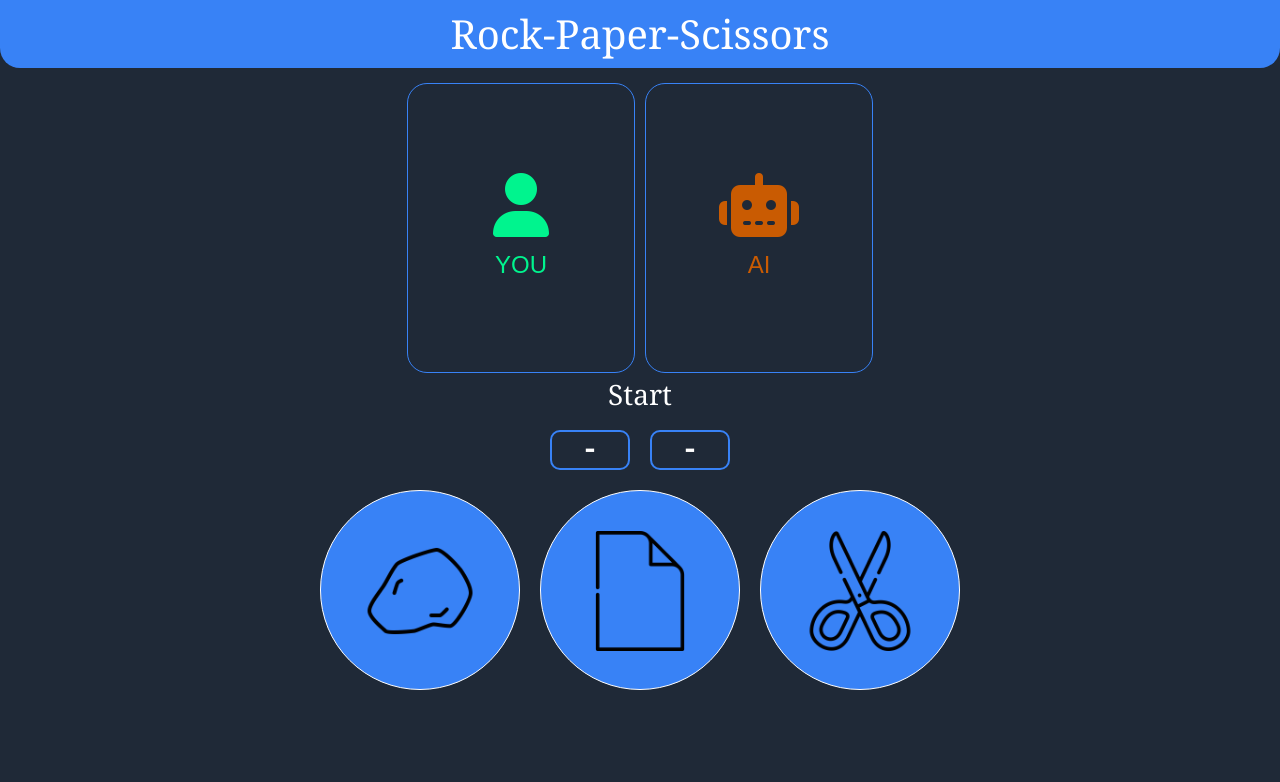
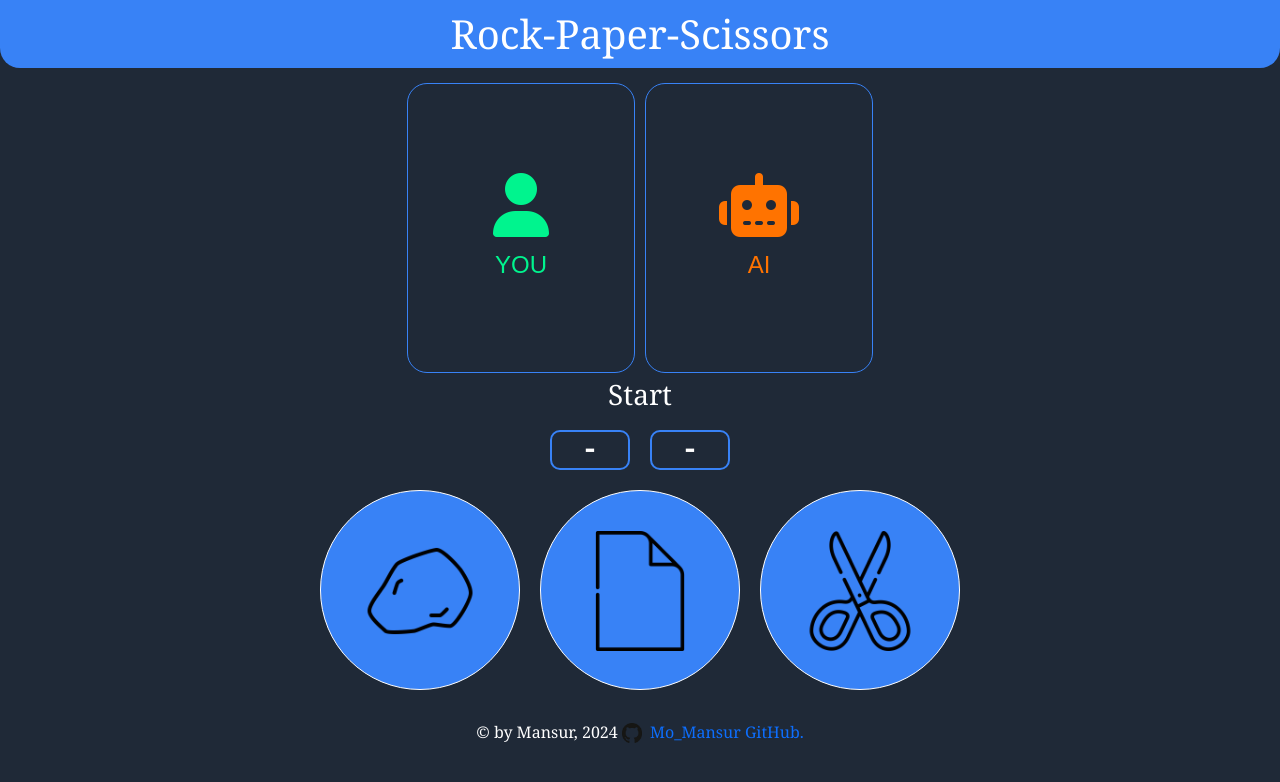
Before and after one commit to MoMansur/Rock-Paper-Scissors, a plain HTML site: page index.html in a window 1280 px wide. Drawn offline with nearby package versions, Linux system fonts and the light colour scheme.

Commit message:
Footer added

```diff
--- a/index.html
+++ b/index.html
@@ -74,5 +74,11 @@
 
 
 
+    <footer>&copy; by Mansur, 2024
+        <a href="https://github.com/MoMansur"
+            class="link-offset-2 link-offset-3-hover link-underline link-underline-opacity-0 link-underline-opacity-75-hover">
+            <img src="./img/github.png" alt="github"> Mo_Mansur GitHub.</a>
+    </footer>
+
 </body>
 </html>
--- a/style.css
+++ b/style.css
@@ -70,11 +70,17 @@ i{
 
 }
 
-span:active {
+button:active {
     transform: scale(0.96);
     background-color: #202e42;
 
 }
+img:active {
+    transform: scale(0.96);
+    background-color: #202e42;
+
+}
+
 
 img{
     width: 120px;
@@ -87,7 +93,8 @@ img{
 @media (max-width: 600px) {
     #choices{
         display: flex;
-        margin-top: 200px;
+        margin-top: auto;
+        margin-bottom: 20px;
         justify-content: center;
 
     }
@@ -125,7 +132,7 @@ img{
 .computer{
     font-size: 1.5rem;
     font-family:sans-serif;
-    color: #c95b02;
+    color: #ff7300;
 }
 
 
@@ -147,13 +154,7 @@ img{
     line-height: 30px;
 }
 
-/* .who{
-   position: absolute;
-   top: 20px;
 
-   margin-right: 50px;
-
-} */
 /* Pop-up styling */
 .popup {
     display: none; /* Hidden by default */
@@ -162,7 +163,7 @@ img{
     left: 0;
     width: 100%;
     height: 100%;
-    background-color: rgba(0, 0, 0, 0.5); /* Black background with opacity */
+    background-color: rgba(0, 0, 0, 0.5);
     justify-content: center;
     align-items: center;
     z-index: 1000; /* Make sure it is on top */
@@ -201,3 +202,21 @@ h2{
 .popup-content button:hover {
     background-color: #0056b3;
 }
+
+
+
+
+footer img {
+    width: 20px;
+    height: 20px;
+    margin-left: 4px;
+    margin-right: 4px;
+}
+
+footer {
+    display: flex;
+    flex-wrap: wrap;
+    justify-content: center;
+    align-items: center;
+    margin: 20px;
+}
```
Also changed, not shown: img/github.png (added).
